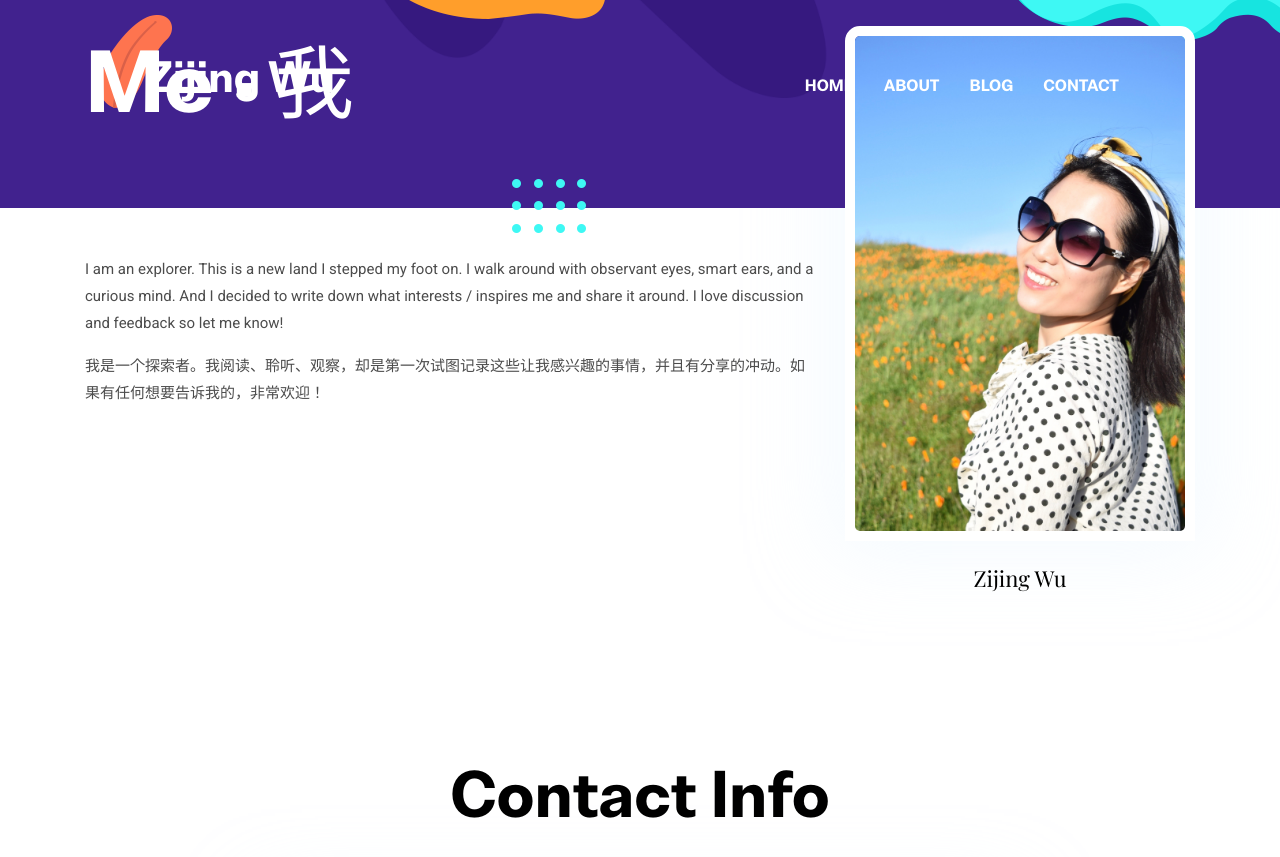
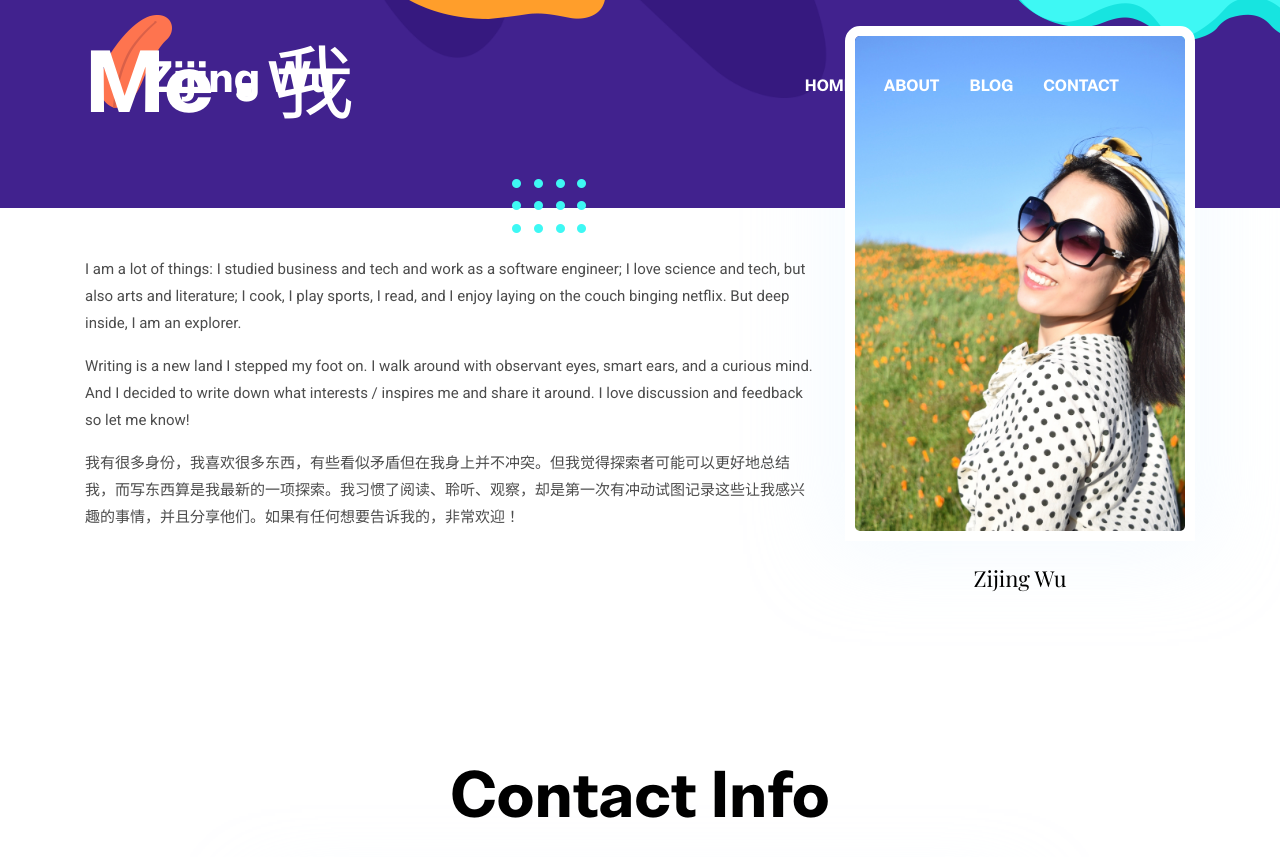
Before and after one commit to zijing-wu/zijing-wu.github.io, a Jekyll site: the page built from _pages/about.md, in a window 1280 px wide and 900 px high, scrolled down 316 px. Shown: the top 857 px of the window. Built offline with Jekyll 4.4.1, drawn with Linux system fonts in a browser that asks for light colours.

Commit message:
Update the about page content

```diff
--- a/_pages/about.md
+++ b/_pages/about.md
@@ -5,6 +5,8 @@ author: Zijing Wu
 image: assets/images/about/poppy.JPG
 ---
 
-I am an explorer. This is a new land I stepped my foot on. I walk around with observant eyes, smart ears, and a curious mind. And I decided to write down what interests / inspires me and share it around. I love discussion and feedback so let me know!
+I am a lot of things: I studied business and tech and work as a software engineer; I love science and tech, but also arts and literature; I cook, I play sports, I read, and I enjoy laying on the couch binging netflix. But deep inside, I am an explorer.
 
-我是一个探索者。我阅读、聆听、观察，却是第一次试图记录这些让我感兴趣的事情，并且有分享的冲动。如果有任何想要告诉我的，非常欢迎！
+Writing is a new land I stepped my foot on. I walk around with observant eyes, smart ears, and a curious mind. And I decided to write down what interests / inspires me and share it around. I love discussion and feedback so let me know!
+
+我有很多身份，我喜欢很多东西，有些看似矛盾但在我身上并不冲突。但我觉得探索者可能可以更好地总结我，而写东西算是我最新的一项探索。我习惯了阅读、聆听、观察，却是第一次有冲动试图记录这些让我感兴趣的事情，并且分享他们。如果有任何想要告诉我的，非常欢迎！
```
